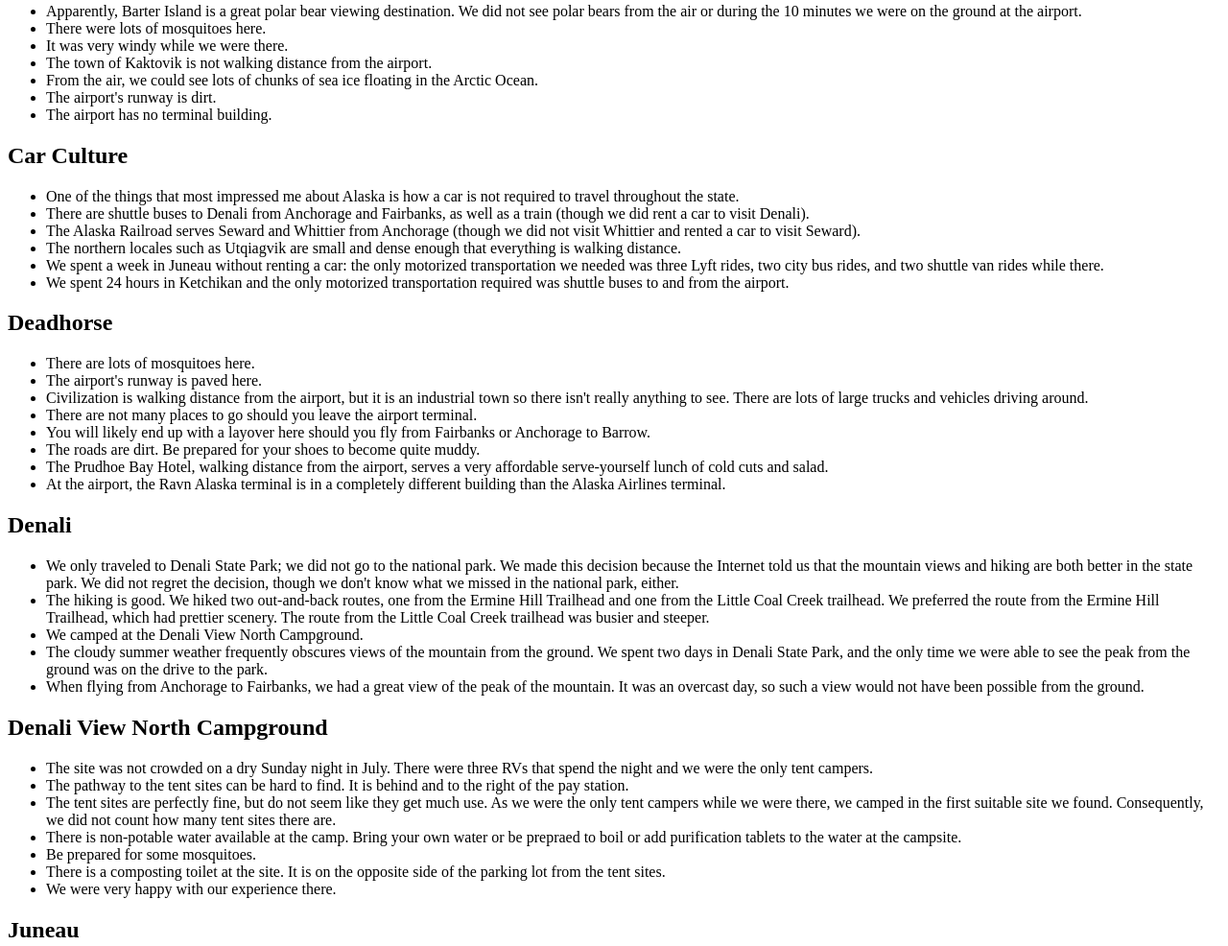
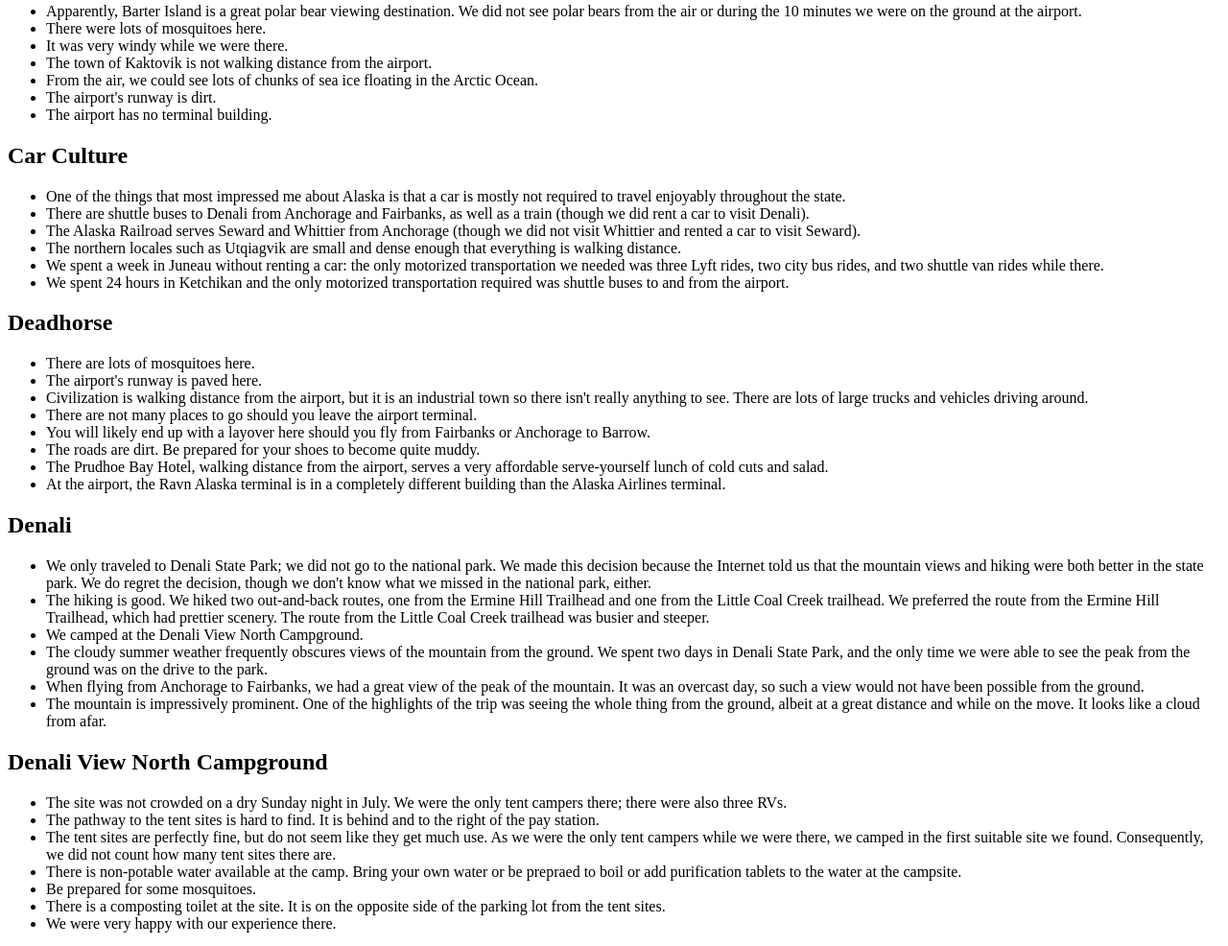
Before and after one commit to johnbrussell/johnbrussell.github.io, a plain HTML site: page alaska.html in a window 1280 px wide. Shown: the part 1018-2004 px from the top of the page at 96% size. Drawn offline with Linux system fonts and the light colour scheme.

Commit message:
Add missing parentheses; add description of Denali; fix some tense issues.  More work remains to be done on improving readability of this glossary.

```diff
--- a/alaska.html
+++ b/alaska.html
@@ -17,10 +17,10 @@
       <li>Be wary of taking a direct flight with stops, as the stops are much less pleasant than the stops on the Ravn Alaska Airlines flights.
 	Customers are discouraged from disembarking from the aircraft.
 	The stops are usually 45-60 minutes, which can be frustratingly long given that relatively few passengers may board or alight.
-	(For my non-airline industry friends, please note that I use airline industry parlance and distinguish a
+	(For my non-airline industry friends, please note that I use airline industry parlance to distinguish a
 	"direct" flight from a "nonstop" flight.
-	A "direct" flight is any combination of takeoffs and landings that operate on the same calendar day under the same flight number;
-	a "nonstop" flight is a single takeoff and landing.
+	A "direct" flight is a set of sequential takeoffs and landings that operate on the same calendar day under the same flight number;
+	a "nonstop" flight is a single takeoff and landing.)
     </ul>
 
     <h2>Alaskan Hotel, Juneau</h2>
@@ -44,7 +44,7 @@
       <li>The road from Anchorage to Seward goes through a national forest.  There are numerous trailheads along this road.
     </ul>
 
-    <h2>Arctic Adventure Hostel, Anchorage, AK</h2>
+    <h2>Arctic Adventure Hostel, Anchorage</h2>
     <ul>
       <li>A private room with shared bathroom is a good value.
       <li>The place is clean and well-kept.
@@ -87,7 +87,7 @@
 
     <h2>Car Culture</h2>
     <ul>
-      <li>One of the things that most impressed me about Alaska is how a car is not required to travel throughout the state.
+      <li>One of the things that most impressed me about Alaska is that a car is mostly not required to travel enjoyably throughout the state.
       <li>There are shuttle buses to Denali from Anchorage and Fairbanks, as well as a train (though we did rent a car to visit Denali).
       <li>The Alaska Railroad serves Seward and Whittier from Anchorage (though we did not visit Whittier and rented a car to visit Seward).
       <li>The northern locales such as Utqiagvik are small and dense enough that everything is walking distance.
@@ -112,8 +112,8 @@
     <h2>Denali</h2>
     <ul>
       <li>We only traveled to Denali State Park; we did not go to the national park.
-	We made this decision because the Internet told us that the mountain views and hiking are both better in the state park.
-	We did not regret the decision, though we don't know what we missed in the national park, either.
+	We made this decision because the Internet told us that the mountain views and hiking were both better in the state park.
+	We do regret the decision, though we don't know what we missed in the national park, either.
       <li>The hiking is good.
 	We hiked two out-and-back routes, one from the Ermine Hill Trailhead and one from the Little Coal Creek trailhead.
 	We preferred the route from the Ermine Hill Trailhead, which had prettier scenery.
@@ -123,13 +123,16 @@
 	We spent two days in Denali State Park, and the only time we were able to see the peak from the ground was on the drive to the park.
       <li>When flying from Anchorage to Fairbanks, we had a great view of the peak of the mountain.
 	It was an overcast day, so such a view would not have been possible from the ground.
+      <li>The mountain is impressively prominent.
+        One of the highlights of the trip was seeing the whole thing from the ground, albeit at a great distance and while on the move.
+        It looks like a cloud from afar.
     </ul>
 
     <h2>Denali View North Campground</h2>
     <ul>
       <li>The site was not crowded on a dry Sunday night in July.
-	There were three RVs that spend the night and we were the only tent campers.
-      <li>The pathway to the tent sites can be hard to find.
+	We were the only tent campers there; there were also three RVs.
+      <li>The pathway to the tent sites is hard to find.
 	It is behind and to the right of the pay station.
       <li>The tent sites are perfectly fine, but do not seem like they get much use.
 	As we were the only tent campers while we were there, we camped in the first suitable site we found.
```
